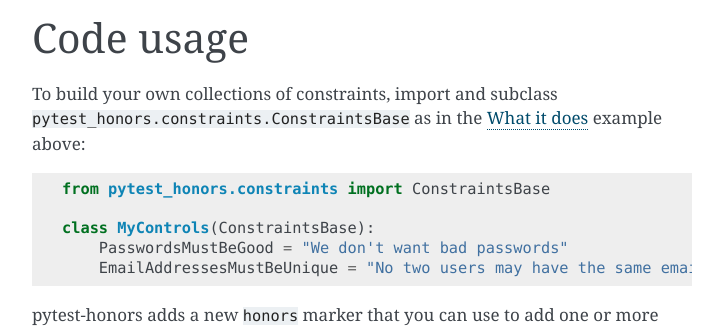
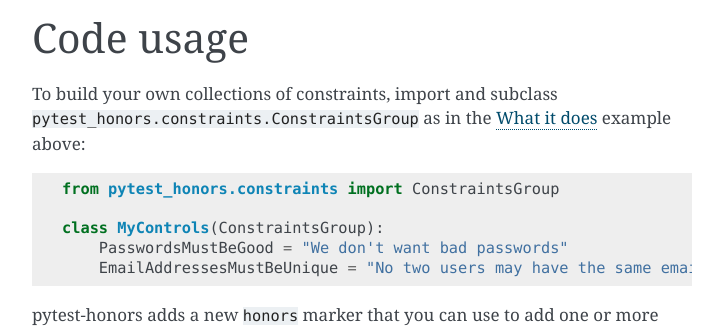
Before and after one commit to aminohealth/pytest-honors, a Sphinx documentation site: the page built from docs/index.rst, in a window 1280 px wide and 900 px high, scrolled down 2373 px. Shown: the part 150-478 px from the top of the window, without its empty margins (388-1111 px from the left). Built offline with Sphinx 7.4.7, drawn with Linux system fonts in a browser that asks for light colours; some of the changed text lies outside the part shown.

Commit message:
ConstraintsBase => ConstraintsGroup

```diff
--- a/README.rst
+++ b/README.rst
@@ -60,9 +60,9 @@
 pytest-honors wants to help you. For example, given this code::
 
     import pytest
-    from pytest_honors.constraints import ConstraintsBase
+    from pytest_honors.constraints import ConstraintsGroup
 
-    class MyControls(ConstraintsBase):
+    class MyControls(ConstraintsGroup):
         PasswordsMustBeGood = "We don't want bad passwords"
         EmailAddressesMustBeUnique = "No two users may have the same email"
 
--- a/docs/index.rst
+++ b/docs/index.rst
@@ -16,9 +16,9 @@
 pytest-honors wants to help you. For example, given this code::
 
   import pytest
-  from pytest_honors.constraints import ConstraintsBase
+  from pytest_honors.constraints import ConstraintsGroup
 
-  class MyControls(ConstraintsBase):
+  class MyControls(ConstraintsGroup):
       PasswordsMustBeGood = "We don't want bad passwords"
       EmailAddressesMustBeUnique = "No two users may have the same email"
 
@@ -92,11 +92,11 @@
 Code usage
 ==========
 
-To build your own collections of constraints, import and subclass ``pytest_honors.constraints.ConstraintsBase`` as in the `What it does`_ example above::
+To build your own collections of constraints, import and subclass ``pytest_honors.constraints.ConstraintsGroup`` as in the `What it does`_ example above::
 
-  from pytest_honors.constraints import ConstraintsBase
+  from pytest_honors.constraints import ConstraintsGroup
 
-  class MyControls(ConstraintsBase):
+  class MyControls(ConstraintsGroup):
       PasswordsMustBeGood = "We don't want bad passwords"
       EmailAddressesMustBeUnique = "No two users may have the same email"
 
```
Also changed, not shown: pytest_honors/__init__.py (+5 -5 lines), 4 other files.
